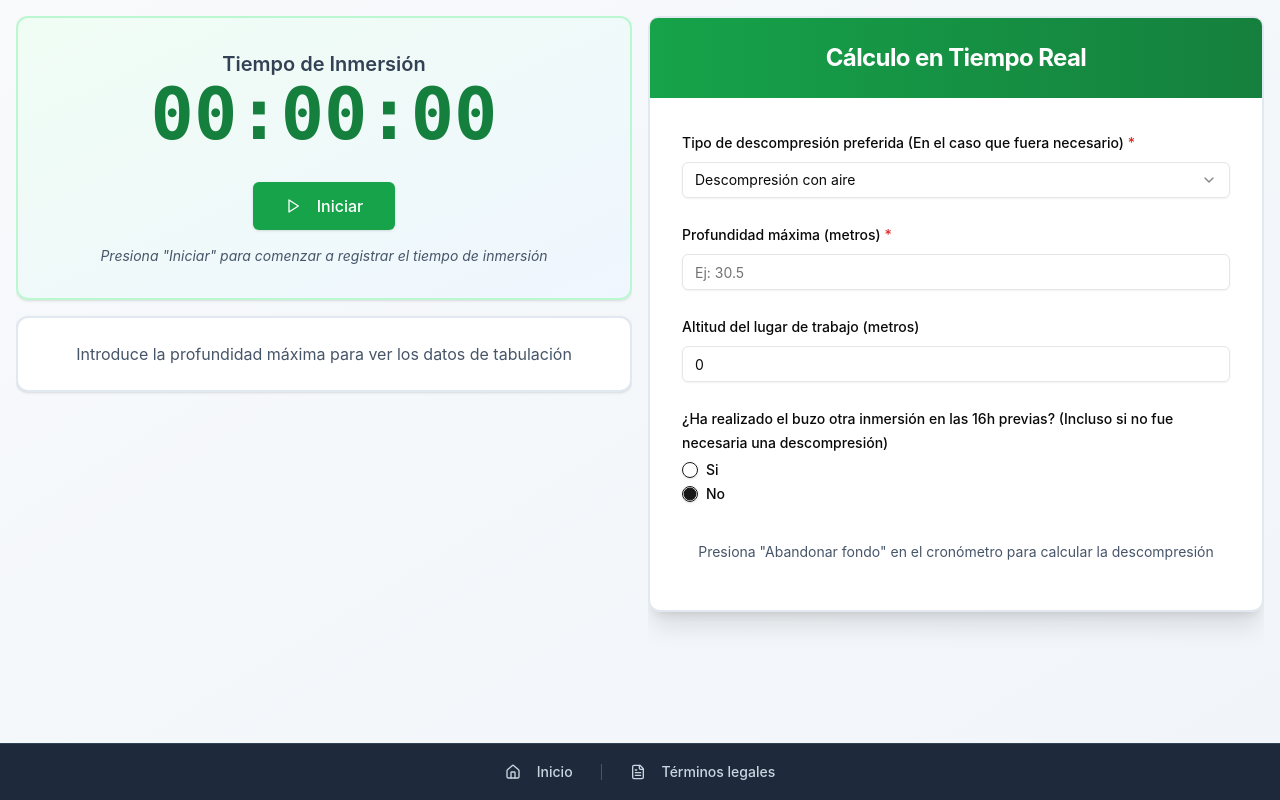
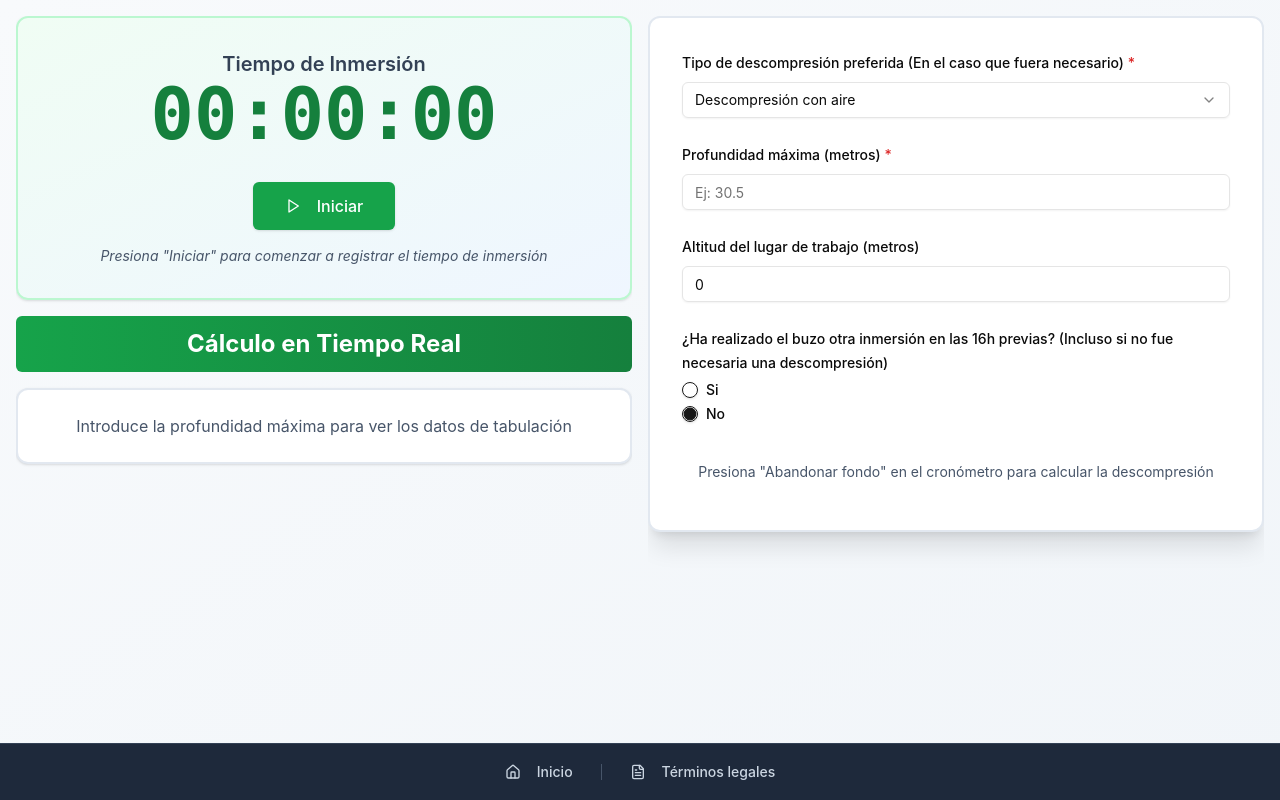
Before and after one commit to foxtrotgolf15/appfinal2026, a React (Create React App) app in the folder frontend/: page /realtime-form in a window 1280 px wide. Built offline with nearby package versions, Linux system fonts and the light colour scheme.

Commit message:
Tiempo real: título 'Cálculo en Tiempo Real' justo bajo el cronómetro y compactación del panel en móvil horizontal
Co-Authored-By: Claude Sonnet 5.5 <noreply@anthropic.com>
Claude-Session: https://claude.ai/code/session_014wDtrqfo5XzWdnuiRwqMo8

```diff
--- a/frontend/src/components/PanelTiempoReal.jsx
+++ b/frontend/src/components/PanelTiempoReal.jsx
@@ -7,9 +7,9 @@ const formatMMSS = (segundos) => {
 };
 
 const Dato = ({ etiqueta, valor, clase = '', valorClase = 'text-slate-900' }) => (
-  <div className={`bg-white rounded border border-slate-200 px-2 py-1 md:p-2 md:tall:p-4 ${clase}`}>
+  <div className={`bg-white rounded border border-slate-200 px-2 py-1 md:py-0.5 md:tall:p-4 ${clase}`}>
     <div className="text-[10px] leading-tight md:text-xs md:tall:text-sm text-slate-500">{etiqueta}</div>
-    <div className={`text-base md:text-xl md:tall:text-3xl font-bold font-mono leading-tight ${valorClase}`}>{valor}</div>
+    <div className={`text-base md:text-lg md:tall:text-3xl font-bold font-mono leading-tight ${valorClase}`}>{valor}</div>
   </div>
 );
 
@@ -21,7 +21,7 @@ const MENSAJES = {
 const PanelTiempoReal = ({ panel, elapsedTime }) => {
   if (panel.estado !== 'ok') {
     return (
-      <Card className="mt-2 md:mt-4 border-2 border-slate-200" data-testid="panel-tiempo-real">
+      <Card className="mt-2 md:mt-2 md:tall:mt-4 border-2 border-slate-200" data-testid="panel-tiempo-real">
         <CardContent className="p-2 md:p-3 md:tall:p-6">
           <p className="text-xs md:text-base text-slate-600 text-center">
             {panel.estado === 'error' ? panel.mensaje : MENSAJES[panel.estado]}
@@ -35,9 +35,9 @@ const PanelTiempoReal = ({ panel, elapsedTime }) => {
   const colorRestante = restante <= 30 ? 'text-red-600' : restante <= 120 ? 'text-amber-600' : 'text-green-700';
 
   return (
-    <Card className="mt-2 md:mt-4 border-2 border-slate-200 bg-slate-50" data-testid="panel-tiempo-real">
-      <CardContent className="p-2 md:p-3 md:tall:p-6">
-        <div className="grid grid-cols-2 gap-1.5 md:gap-2 md:tall:gap-4">
+    <Card className="mt-2 md:mt-2 md:tall:mt-4 border-2 border-slate-200 bg-slate-50" data-testid="panel-tiempo-real">
+      <CardContent className="p-2 md:p-2 md:tall:p-6">
+        <div className="grid grid-cols-2 gap-1.5 md:gap-1.5 md:tall:gap-4">
           <Dato etiqueta="Profundidad tabulada" valor={`${panel.profundidadTabulada} m`} />
           <Dato etiqueta="Tiempo tabulado" valor={`${panel.tiempoTabulado} min`} />
           <Dato
@@ -45,7 +45,7 @@ const PanelTiempoReal = ({ panel, elapsedTime }) => {
             valor={panel.siguienteTiempo !== null ? `${panel.siguienteTiempo} min` : '—'}
           />
           <Dato
-            etiqueta="Faltan para tabular por el siguiente"
+            etiqueta="Faltan para el siguiente"
             valor={formatMMSS(restante)}
             valorClase={colorRestante}
           />
--- a/frontend/src/components/RealtimeFormScreen.jsx
+++ b/frontend/src/components/RealtimeFormScreen.jsx
@@ -1,6 +1,6 @@
 import React, { useState, useEffect, useRef, useMemo } from 'react';
 import { useNavigate, useLocation } from 'react-router-dom';
-import { Card, CardContent, CardHeader, CardTitle } from './ui/card';
+import { Card, CardContent } from './ui/card';
 import { Button } from './ui/button';
 import { Input } from './ui/input';
 import { Label } from './ui/label';
@@ -321,9 +321,9 @@ const RealtimeFormScreen = () => {
     <div className="bg-gradient-to-br from-slate-50 to-slate-100 min-h-screen md:h-screen md:overflow-hidden">
       <div className="md:grid md:grid-cols-2 md:gap-4 md:h-full md:p-4 max-w-7xl mx-auto">
         {/* Cronómetro + datos en vivo: fijo arriba en vertical, mitad izquierda en pantallas anchas */}
-        <aside className="sticky top-0 z-30 bg-slate-50 px-2 pt-2 pb-2 border-b border-slate-200 shadow-sm md:static md:z-auto md:bg-transparent md:p-0 md:border-0 md:shadow-none md:overflow-y-auto">
+        <aside className="sticky top-0 z-30 bg-slate-50 px-2 pt-2 pb-2 border-b border-slate-200 shadow-sm md:static md:z-auto md:bg-transparent md:p-0 md:pb-16 md:border-0 md:shadow-none md:overflow-y-auto">
           <Card className="bg-gradient-to-br from-green-50 to-blue-50 border-2 border-green-200">
-            <CardContent className="p-2 md:p-3 md:tall:p-8">
+            <CardContent className="p-2 md:p-2 md:tall:p-8">
               <div className="flex items-center justify-between gap-2 md:tall:block md:tall:text-center md:tall:space-y-4">
                 <div>
                   <h3 className="hidden md:tall:block text-xl font-semibold text-slate-700">Tiempo de Inmersión</h3>
@@ -359,16 +359,14 @@ const RealtimeFormScreen = () => {
               )}
             </CardContent>
           </Card>
+          <h1 className="mt-2 md:tall:mt-4 rounded-md bg-gradient-to-r from-green-600 to-green-700 py-1 md:tall:py-3 text-center text-sm md:tall:text-2xl font-bold text-white">
+            Cálculo en Tiempo Real
+          </h1>
           <PanelTiempoReal panel={panel} elapsedTime={elapsedTime} />
         </aside>
         <main className="px-2 py-4 md:p-0 md:overflow-y-auto">
       <div className="max-w-4xl mx-auto mb-20">
         <Card className="shadow-xl border-2 border-slate-200">
-          <CardHeader className="bg-gradient-to-r from-green-600 to-green-700 text-white rounded-t-lg p-4 sm:p-6">
-            <CardTitle className="text-xl sm:text-2xl font-bold text-center">
-              Cálculo en Tiempo Real
-            </CardTitle>
-          </CardHeader>
           <CardContent className="p-4 sm:p-6 md:p-8 space-y-6 sm:space-y-8">
             {/* Botón Calcular inmersión - Visible cuando cronómetro está detenido */}
             {!isRunning && elapsedTime > 0 && (
```
